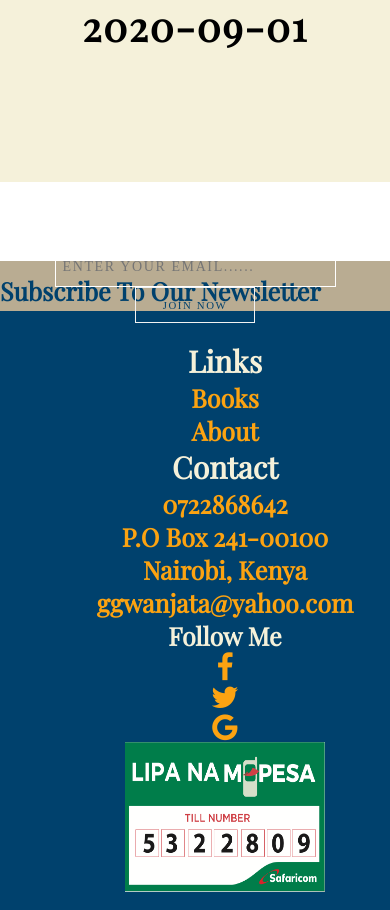
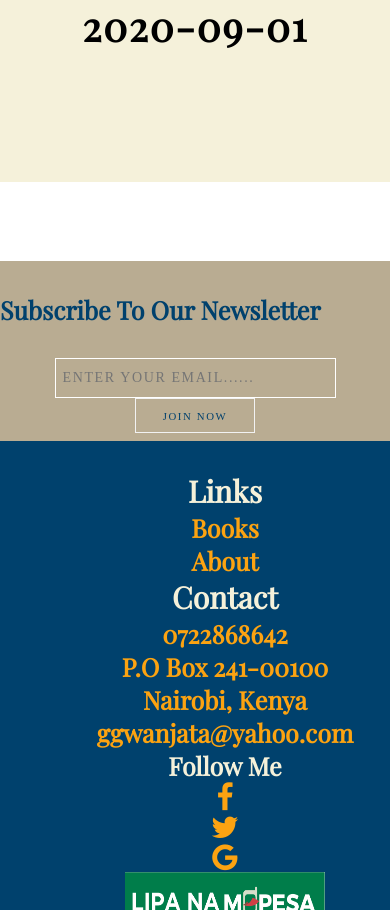
Before and after one commit to KingSonkorey69/website, a PHP site: page /pages/info.php in a window 390 px wide; the page is wider, and only the part inside the window is pictured. Shown: the part 5590-6500 px from the top of that part. Run offline with PHP 8.4, Linux system fonts and the light colour scheme; data comes from the database, SQL or seed files in the repository; data that the repository does not hold is empty; a stand-in replaces the project's code that opens the database connection; some libraries are stand-ins or nearby versions.

Commit message:
changed again

```diff
--- a/assets/css/book.css
+++ b/assets/css/book.css
@@ -579,7 +579,7 @@ span{
       display:flex;
       align-items: center;
       flex-direction: column;
-      height: 150px;
+      height: 180px;
    }
    .sub span{
       color:#00416d;
@@ -595,7 +595,7 @@ span{
    }
 
    .join{
-      margin-top: -20%;
+      margin-top: -23%;
       align-items: center;
       width: 60%;
       display: flex;
--- a/assets/css/contact.css
+++ b/assets/css/contact.css
@@ -450,7 +450,7 @@ span{
       display:flex;
       align-items: center;
       flex-direction: column;
-      height: 150px;
+      height: 180px;
    }
    .sub span{
       color:#00416d;
@@ -466,7 +466,7 @@ span{
    }
 
    .join{
-      margin-top:-20%;
+      margin-top:-23%;
       align-items: center;
       width: 60%;
       display: flex;
--- a/assets/css/info.css
+++ b/assets/css/info.css
@@ -600,7 +600,7 @@ span{
       display:flex;
       align-items: center;
       flex-direction: column;
-      height: 50px;
+      height: 180px;
    }
    .sub span{
       color:#00416d;
@@ -616,7 +616,7 @@ span{
    }
 
    .join{
-      margin-top: -20%;
+      margin-top: -23%;
       align-items: center;
       width: 60%;
       display: flex;
--- a/assets/css/kim.css
+++ b/assets/css/kim.css
@@ -703,7 +703,7 @@ span{
       display:flex;
       align-items: center;
       flex-direction: column;
-      height: 150px;
+      height: 180px;
    }
    .sub span{
       color:#00416d;
@@ -719,7 +719,7 @@ span{
    }
 
    .join{
-      margin-top: -20%;
+      margin-top: -23%;
       align-items: center;
       width: 60%;
       display: flex;
```
